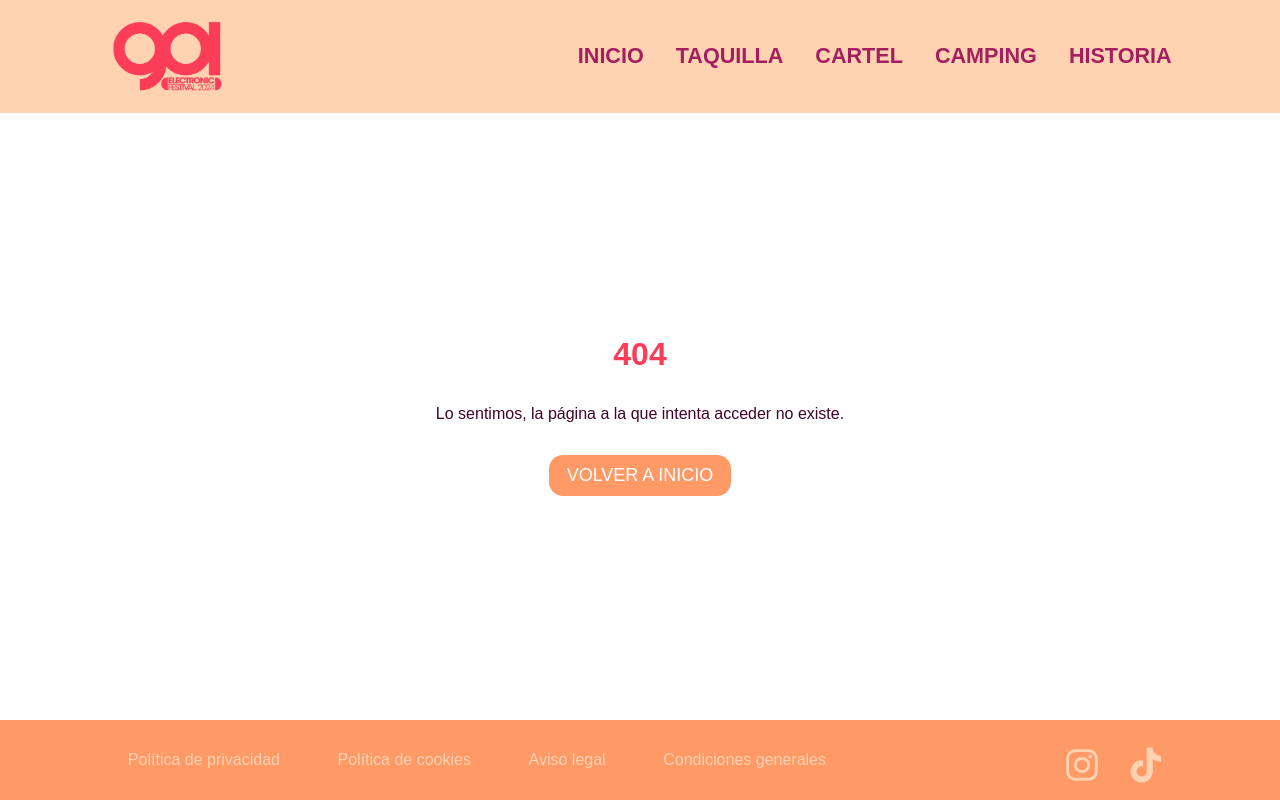
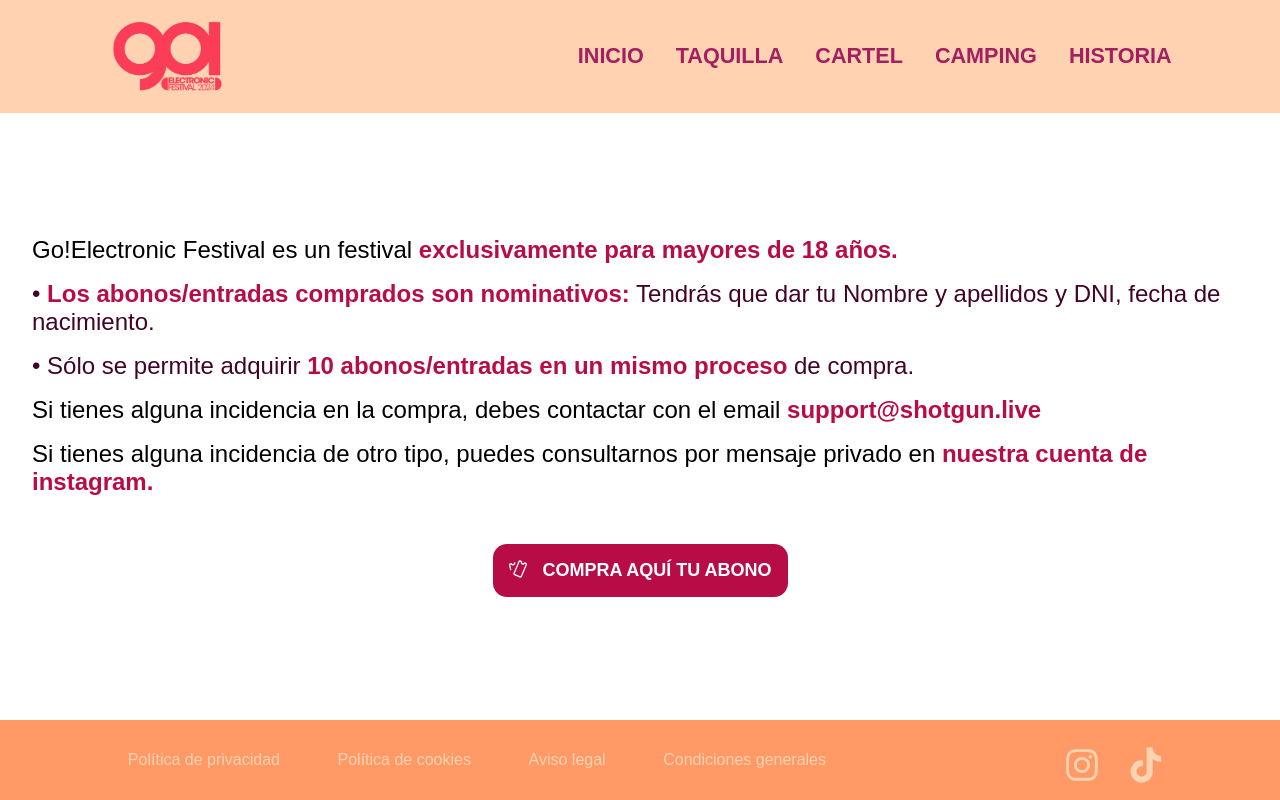
Before and after one commit to AngelPombo/go-electronicfestival, a React (Vite) app: page /disclaimer in a window 1280 px wide. Before the commit this address had no page. Built offline with nearby package versions, Linux system fonts and the light colour scheme; a web font is replaced by a local one.

Commit message:
disclaimer compra abonos

```diff
--- a/src/App.jsx
+++ b/src/App.jsx
@@ -12,6 +12,7 @@ import PoliticaCookies from './components/PoliticaCookies/PoliticaCookies'
 import AvisoLegal from './components/AvisoLegal/AvisoLegal'
 import CondicionesGenerales from './components/CondicionesGenerales/CondicionesGenerales'
 import { NotFound } from './components/NotFound/NotFound'
+import Disclaimer from './components/Disclaimer/Disclaimer'
 
 function App() {
 
@@ -22,6 +23,7 @@ function App() {
         <Routes>
           <Route path='/' element={<Home />}/>
           <Route path='/taquilla' element={<Taquilla />}/>
+          <Route path='/disclaimer' element={<Disclaimer />}/>
           <Route path='/cartel' element={<Cartel />}/>
           <Route path='/camping' element={<Camping />}/>
           <Route path='/historia' element={<Historia />}/>
--- /dev/null
+++ b/src/components/Disclaimer/Disclaimer.css
@@ -0,0 +1,39 @@
+.disclaimer-section{
+    display: flex;
+    flex-direction: column;
+    padding: 2rem;
+    gap:2rem;
+    justify-content: center;
+    align-items: center;
+}
+
+.disclaimer-div{
+    display: flex;
+    flex-direction: column;
+    gap:1rem;
+}
+
+.disclaimer-ul{
+    display: flex;
+    flex-direction: column;
+    gap: 1rem;
+}
+
+.disclaimer-span{
+    font-weight: 600;
+    color: #b80c46;
+}
+
+@media (min-width: 768px){
+    .disclaimer-section{
+        font-size:x-large;
+        gap:3rem;
+    }
+}
+
+@media (min-width: 1440px){
+    .disclaimer-section{
+        font-size:xx-large;
+        gap:3rem;
+    }
+}
--- /dev/null
+++ b/src/components/Disclaimer/Disclaimer.jsx
@@ -0,0 +1,22 @@
+import React from 'react'
+import { Link } from 'react-router-dom'
+import "../Disclaimer/Disclaimer.css"
+
+function Disclaimer() {
+  return (
+    <section className='disclaimer-section'>
+        <div className='disclaimer-div'>
+            <p className='disclaimer-p'>Go!Electronic Festival es un festival <span className='disclaimer-span'>exclusivamente para mayores de 18 años.</span></p>
+            <ul className='disclaimer-ul'>
+                <li>• <span className='disclaimer-span'>Los abonos/entradas comprados son nominativos:</span> Tendrás que dar tu Nombre y apellidos y DNI, fecha de nacimiento. </li>
+                <li>• Sólo se permite adquirir <span className='disclaimer-span'>10 abonos/entradas en un mismo proceso</span> de compra.</li>
+            </ul>
+            <p className='disclaimer-p'>Si tienes alguna incidencia en la compra, debes contactar con el email <span className='disclaimer-span'>support@shotgun.live</span></p>
+            <p className='disclaimer-p'>Si tienes alguna incidencia de otro tipo, puedes consultarnos por mensaje privado en <span className='disclaimer-span'>nuestra cuenta de instagram.</span></p>
+        </div>
+        <Link target='_blank' to={'https://shotgun.live/festivals/go-electronic-festival-xardin-botanico-aquapark-cerceda'}><button className='taquilla-btn'><svg xmlns="http://www.w3.org/2000/svg" width="1em" height="1em" viewBox="0 0 14 14"><path fill="none" stroke="#fff" strokeLinecap="round" strokeLinejoin="round" d="m4.656 2.255l-.39.09a1.19 1.19 0 0 1-.91 1.43a1.22 1.22 0 0 1-1.44-.92l-.78.16a.81.81 0 0 0-.61 1s.36 1.67.78 3.55m10.85-5.32a1.32 1.32 0 1 1-2.44-1l-.81-.38a.89.89 0 0 0-1.16.47l-3.36 7.91l-.44 1a.89.89 0 0 0 .47 1.16l4.06 1.73a.89.89 0 0 0 1.16-.47l3.8-8.94a.89.89 0 0 0-.43-1.13z"></path></svg>COMPRA AQUÍ TU ABONO</button></Link>
+    </section>
+  )
+}
+
+export default Disclaimer
--- a/src/components/Taquilla/Taquilla.jsx
+++ b/src/components/Taquilla/Taquilla.jsx
@@ -20,7 +20,7 @@ function Taquilla() {
           />
         </div>
       <button type='button' disabled className='taquilla-btn off-btn'><svg xmlns="http://www.w3.org/2000/svg" width="1em" height="1em" viewBox="0 0 14 14"><path fill="none" stroke="#fff" strokeLinecap="round" strokeLinejoin="round" d="m4.656 2.255l-.39.09a1.19 1.19 0 0 1-.91 1.43a1.22 1.22 0 0 1-1.44-.92l-.78.16a.81.81 0 0 0-.61 1s.36 1.67.78 3.55m10.85-5.32a1.32 1.32 0 1 1-2.44-1l-.81-.38a.89.89 0 0 0-1.16.47l-3.36 7.91l-.44 1a.89.89 0 0 0 .47 1.16l4.06 1.73a.89.89 0 0 0 1.16-.47l3.8-8.94a.89.89 0 0 0-.43-1.13z"></path></svg>ENTRADAS ANTICIPADAS</button>
-      <Link target='_blank' to={'https://shotgun.live/festivals/go-electronic-festival-xardin-botanico-aquapark-cerceda'}><button className='taquilla-btn'><svg xmlns="http://www.w3.org/2000/svg" width="1em" height="1em" viewBox="0 0 14 14"><path fill="none" stroke="#fff" strokeLinecap="round" strokeLinejoin="round" d="m4.656 2.255l-.39.09a1.19 1.19 0 0 1-.91 1.43a1.22 1.22 0 0 1-1.44-.92l-.78.16a.81.81 0 0 0-.61 1s.36 1.67.78 3.55m10.85-5.32a1.32 1.32 0 1 1-2.44-1l-.81-.38a.89.89 0 0 0-1.16.47l-3.36 7.91l-.44 1a.89.89 0 0 0 .47 1.16l4.06 1.73a.89.89 0 0 0 1.16-.47l3.8-8.94a.89.89 0 0 0-.43-1.13z"></path></svg>COMPRA AQUÍ TU ABONO</button></Link>
+      <Link to={'/disclaimer'}><button className='taquilla-btn'><svg xmlns="http://www.w3.org/2000/svg" width="1em" height="1em" viewBox="0 0 14 14"><path fill="none" stroke="#fff" strokeLinecap="round" strokeLinejoin="round" d="m4.656 2.255l-.39.09a1.19 1.19 0 0 1-.91 1.43a1.22 1.22 0 0 1-1.44-.92l-.78.16a.81.81 0 0 0-.61 1s.36 1.67.78 3.55m10.85-5.32a1.32 1.32 0 1 1-2.44-1l-.81-.38a.89.89 0 0 0-1.16.47l-3.36 7.91l-.44 1a.89.89 0 0 0 .47 1.16l4.06 1.73a.89.89 0 0 0 1.16-.47l3.8-8.94a.89.89 0 0 0-.43-1.13z"></path></svg>COMPRA AQUÍ TU ABONO</button></Link>
     </section>
   )
 }
```
